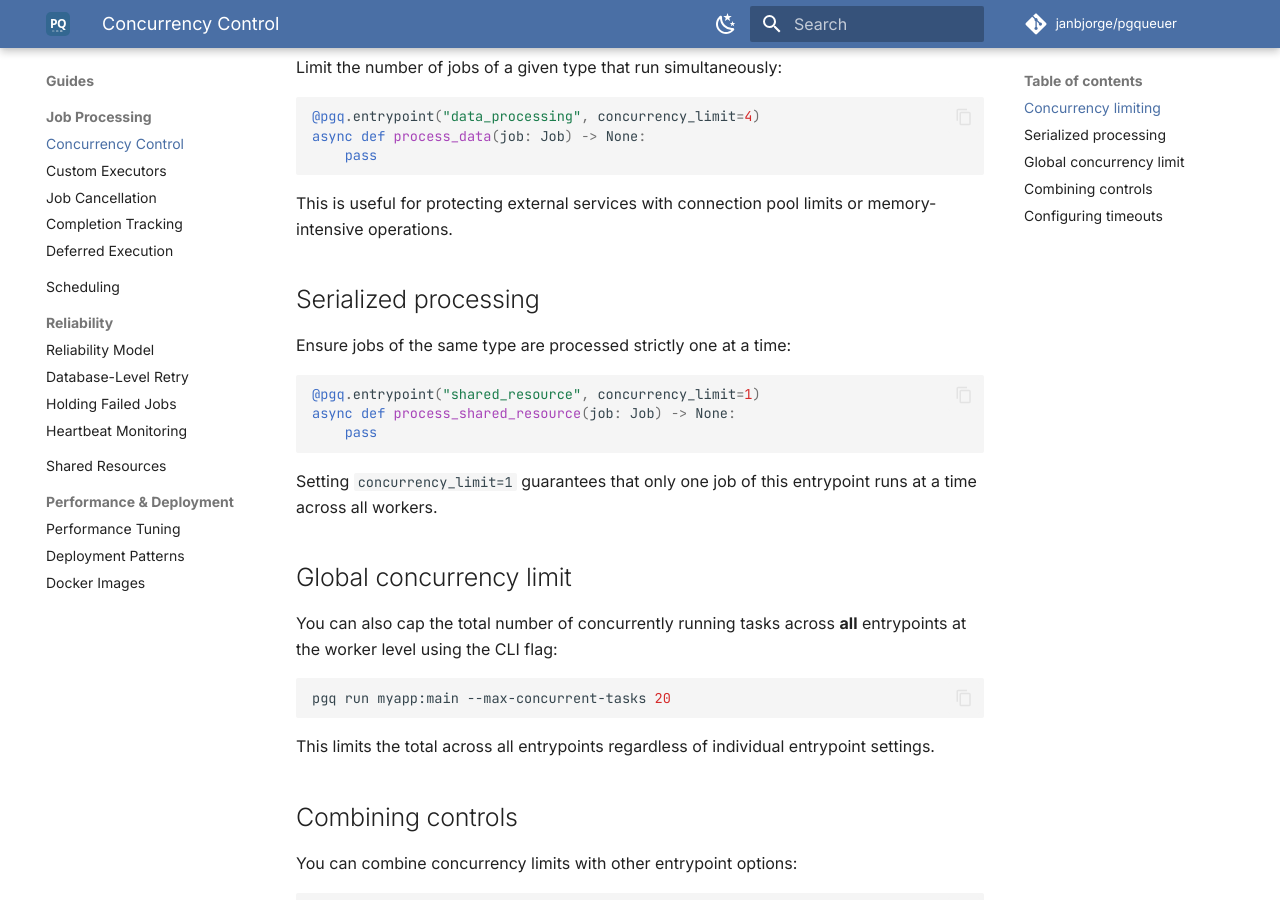
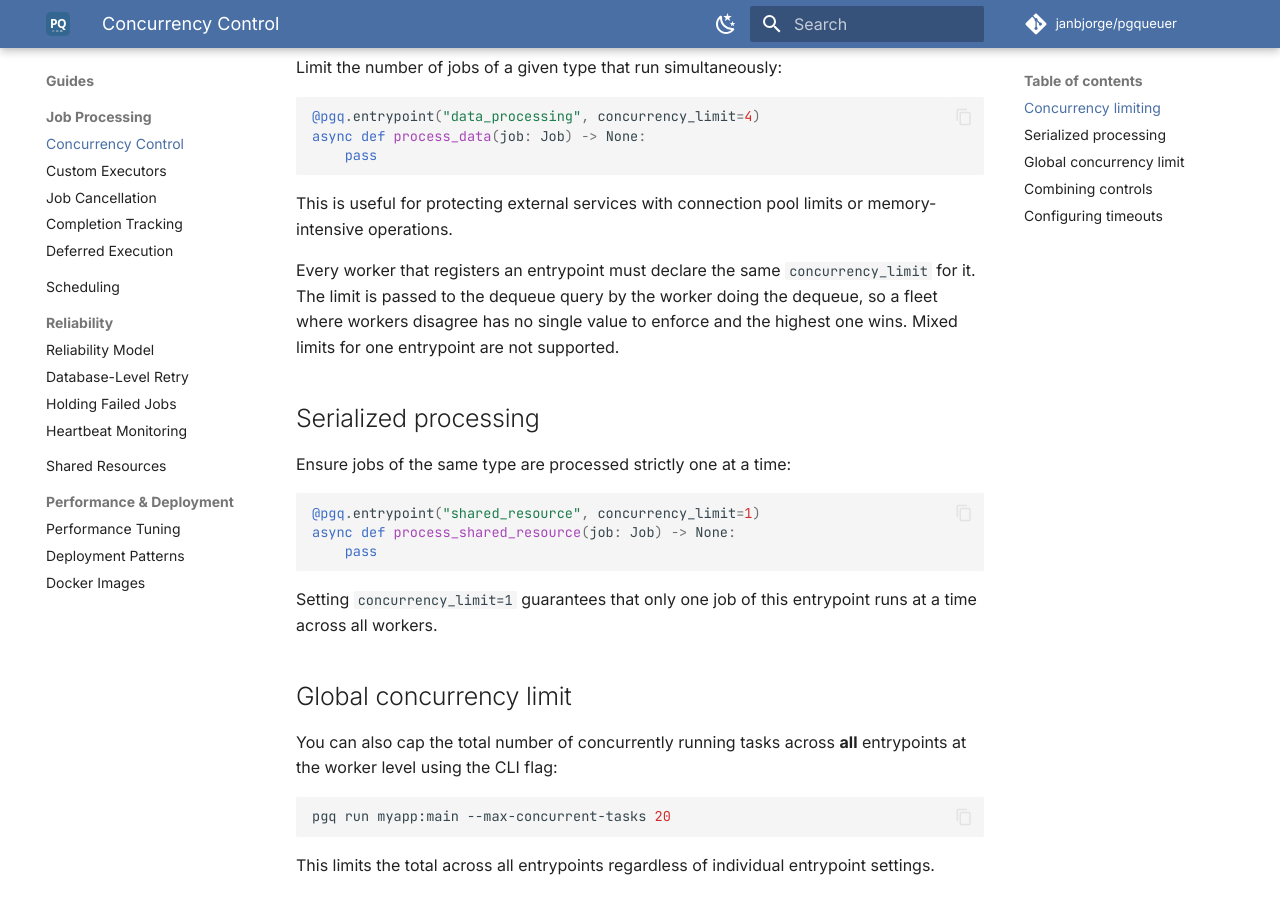
Before and after one commit to janbjorge/pgqueuer, an MkDocs documentation site: the page built from docs/guides/concurrency-control.md, in a window 1280 px wide and 900 px high, scrolled down 340 px. Built offline with MkDocs 1.6.1 and Material for MkDocs 9.7.7, drawn with Linux system fonts in a browser that asks for light colours; comment, search, counter and statistics services are not loaded.

Commit message:
docs: scope out mixed concurrency limits per entrypoint (#776)

```diff
--- a/docs/guides/concurrency-control.md
+++ b/docs/guides/concurrency-control.md
@@ -17,6 +17,12 @@ async def process_data(job: Job) -> None:
 
 This is useful for protecting external services with connection pool limits or
 memory-intensive operations.
+
+Every worker that registers an entrypoint must declare the same
+`concurrency_limit` for it. The limit is passed to the dequeue query by the
+worker doing the dequeue, so a fleet where workers disagree has no single
+value to enforce and the highest one wins. Mixed limits for one entrypoint
+are not supported.
 
 ## Serialized processing
 
```
Also changed, not shown: 1 other file.
